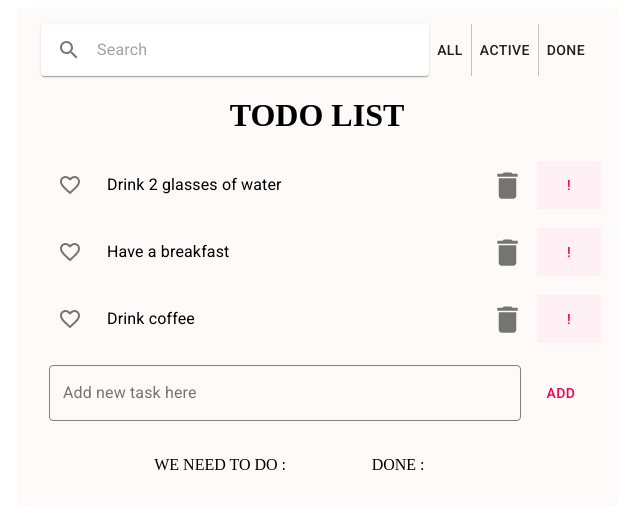
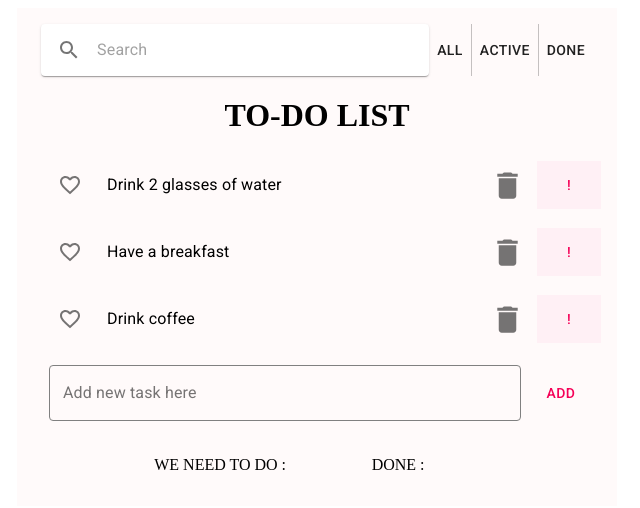
Before and after one commit to Natalina27/Todo_Udemy_UB, a React (Create React App) app: page / in a window 1280 px wide. Shown: the top 508 px of the page, without its empty margins (323-963 px from the left). Built offline with nearby package versions, Linux system fonts and the light colour scheme.

Commit message:
all data in one component App - refactoring

```diff
--- a/src/components/App/App.jsx
+++ b/src/components/App/App.jsx
@@ -13,14 +13,26 @@ class App extends React.Component {
       items: [
         {
           label: 'Drink 2 glasses of water',
+          isDone: false,
+          isImportant: false,
+          textColor: 'black',
+          fontWeight: 400,
           id: 1
         },
         {
           label: 'Have a breakfast',
+          isDone: false,
+          isImportant: false,
+          textColor: 'black',
+          fontWeight: 400,
           id: 2
         },
         {
           label: 'Drink coffee',
+          isDone: false,
+          isImportant: false,
+          textColor: 'black',
+          fontWeight: 400,
           id: 3
         }
       ],
@@ -54,6 +66,35 @@ class App extends React.Component {
       });
     };
 
+    onClickDone = (id) => {
+      const newItemList = this.state.items.map(item => {
+        const newItem = { ...item };
+        if (item.id === id) {
+          newItem.isDone = !item.isDone;
+          newItem.isImportant = false;
+          newItem.fontWeight = 400;
+        }
+        return newItem;
+      });
+
+      this.setState({ items: newItemList });
+    };
+
+    onClickImportant = () => {
+      const { fontWeight, textColor, isDone } = this.state;
+      const newFontWeight = fontWeight === 400 ? 600 : 400;
+      const newTextColor = textColor === 'black' ? 'red' : 'black';
+      if (!isDone) {
+        this.setState(({ isImportant }) => {
+          return {
+            isImportant: !isImportant,
+            fontWeight: newFontWeight,
+            textColor: newTextColor
+          };
+        });
+      }
+    };
+
     render() {
       return (
             <Container maxWidth="sm" className={styles.container}>
@@ -61,6 +102,8 @@ class App extends React.Component {
                 < ItemList
                     items={this.state.items}
                     onClickDelete={this.onClickDelete}
+                    onClickDone={this.onClickDone}
+                    onClickImportant={this.onClickImportant}
                 />
                 < InputItem onClickAdd={this.onClickAdd}/>
                 < Footer/>
--- a/src/components/ItemList/Item/Item.jsx
+++ b/src/components/ItemList/Item/Item.jsx
@@ -7,42 +7,9 @@ import { FavoriteBorder, Favorite, Delete as DeleteIcon } from '@material-ui/ico
 import classnames from 'classnames';
 
 
-class Item extends React.Component {
-    state = {
-      isDone: false,
-      isImportant: false,
-      fontWeight: 400,
-      textColor: 'black'
-    };
-
-    onClickDone = () => {
-      this.setState(({ isDone }) => {
-        return {
-          isDone: !isDone,
-          isImportant: false,
-          fontWeight: 400
-        };
-      });
-    };
-
-    onClickImportant = () => {
-      const { fontWeight, textColor, isDone } = this.state;
-      const newFontWeight = fontWeight === 400 ? 600 : 400;
-      const newTextColor = textColor === 'black' ? 'red' : 'black';
-      if (!isDone) {
-        this.setState(({ isImportant }) => {
-          return {
-            isImportant: !isImportant,
-            fontWeight: newFontWeight,
-            textColor: newTextColor
-          };
-        });
-      }
-    };
-
-    render() {
-      const { label, onClickDelete } = this.props;
-      const { isDone, isImportant, fontWeight } = this.state;
+const Item = ({
+  label, fontWeight, isDone, isImportant, onClickDelete, onClickDone, onClickImportant
+}) => {
   return (
         <Box m={1} className={styles.box}>
             <div className={styles.box1}>
@@ -50,7 +17,7 @@ class Item extends React.Component {
                     icon={<FavoriteBorder/>}
                     checkedIcon={<Favorite/>}
                     value="checked"
-                        onClick={this.onClickDone}
+                    onClick={onClickDone}
                 />
                 <ListItem className={styles.box} component="li">
                     <ListItemText
@@ -73,7 +40,7 @@ class Item extends React.Component {
                 <IconButton
                     aria-label="delete"
                     href="#"
-                        onClick={ onClickDelete }
+                    onClick={onClickDelete}
                 >
                     <DeleteIcon fontSize="large"/>
 
@@ -82,7 +49,7 @@ class Item extends React.Component {
                     <Button
                         color="secondary"
                         href="#"
-                            onClick={ this.onClickImportant }
+                        onClick={onClickImportant}
 
                     >!</Button>
                 </div>
@@ -91,7 +58,7 @@ class Item extends React.Component {
 
         </Box>
   );
-    }
-}
+};
+
 
 export default Item;
--- a/src/components/ItemList/ItemList.jsx
+++ b/src/components/ItemList/ItemList.jsx
@@ -2,22 +2,25 @@ import React from 'react';
 import Item from './Item';
 import styles from './ItemList.module.css';
 
-const ItemList = ({ items, onClickDelete }) => {
-  const elements = items.map((item) => {
-    const { id, ...itemProps } = item; // Rest parameter
-    return (
-            <span key={id}>< Item
-                {...itemProps}
-                onClickDelete = {() => onClickDelete(id)}
-            /></span>
-    );
-  });
+const ItemList = ({
+  items, onClickDelete, onClickDone, onClickImportant
+}) => (<div>
+        <h1 className={styles.title}> TO-DO LIST </h1>
+        {items.map(
+          (item) => <span key={item.id}>
+                < Item
+                    label={item.label}
+                    isDone={item.isDone}
+                    isImportant={item.isImportant}
+                    textColor='black'
+                    fontWeight={item.fontWeight}
+                    id={item.id}
+                    onClickDelete={() => onClickDelete(item.id)}
+                    onClickDone={() => onClickDone(item.id)}
+                    onClickImportant={() => onClickImportant}
+                />
+            </span>
+        )}
+    </div>);
 
-  return (
-        <div>
-            <h1 className={styles.title}> TODO LIST </h1>
-            {elements}
-        </div>
-  );
-};
 export default ItemList;
```
Lines whose indentation alone changed are shown as unchanged.
